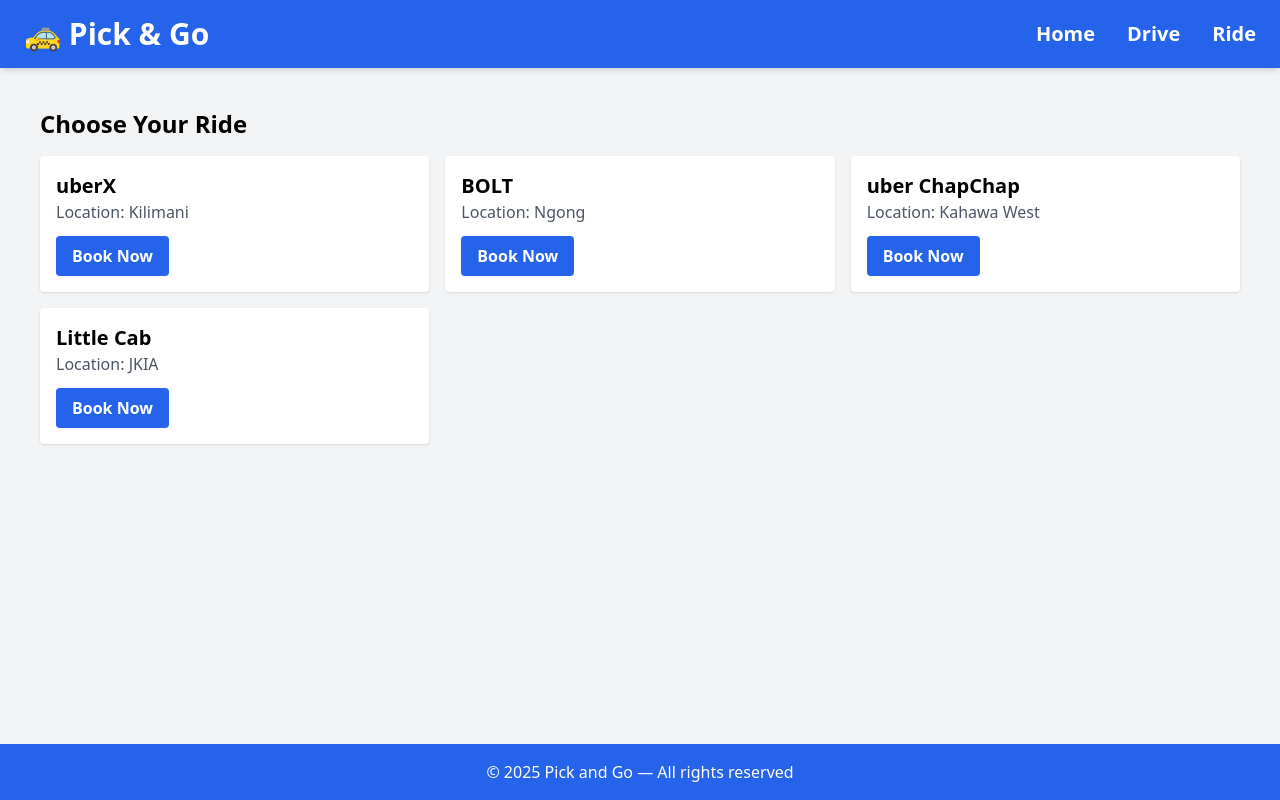
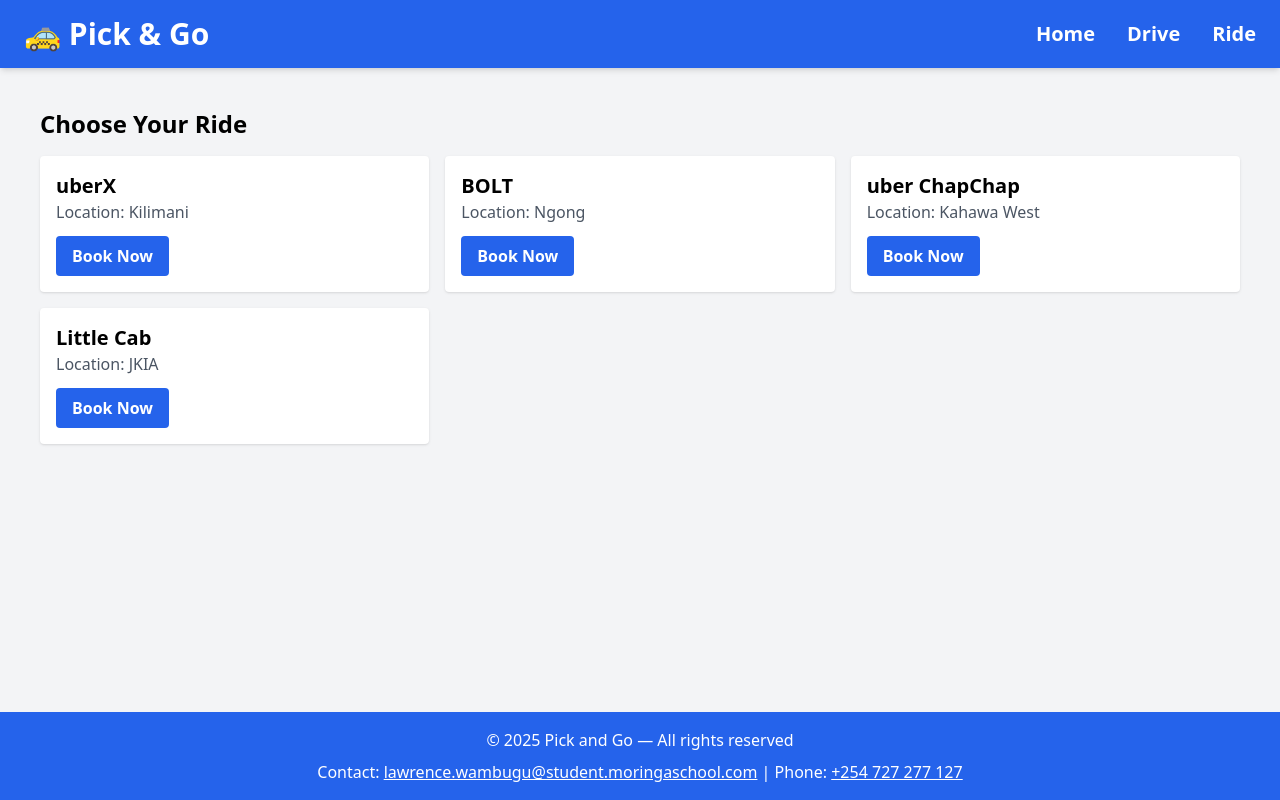
Before and after one commit to Lawrence-Wambugu/Cab-App-React-Project, a React (Create React App) app in the folder pick-and-go/: page /ride in a window 1280 px wide. Built offline with nearby package versions, Linux system fonts and the light colour scheme; data requests are answered from the project's data file.

Commit message:
Update Footer.js

```diff
--- a/pick-and-go/src/components/Footer.js
+++ b/pick-and-go/src/components/Footer.js
@@ -1,7 +1,20 @@
 function Footer() {
   return (
-      <footer className="bg-blue-600 p-4 text-center mt-4">
-        <p className="text-white">© 2025 Pick and Go — All rights reserved</p>
+    <footer className="bg-blue-600 p-4 text-center mt-4 text-white">
+      <p>© 2025 Pick and Go — All rights reserved</p>
+      <p className="mt-2">
+        Contact:{" "}
+        <a
+          href="mailto:lawrence.wambugu@student.moringaschool.com"
+          className="underline hover:text-yellow-300"
+        >
+          lawrence.wambugu@student.moringaschool.com
+        </a>{" "}
+        | Phone:{" "}
+        <a href="tel:+254727277127" className="underline hover:text-yellow-300">
+          +254 727 277 127
+        </a>
+      </p>
     </footer>
   );
 }
```
Lines whose indentation alone changed are shown as unchanged.
